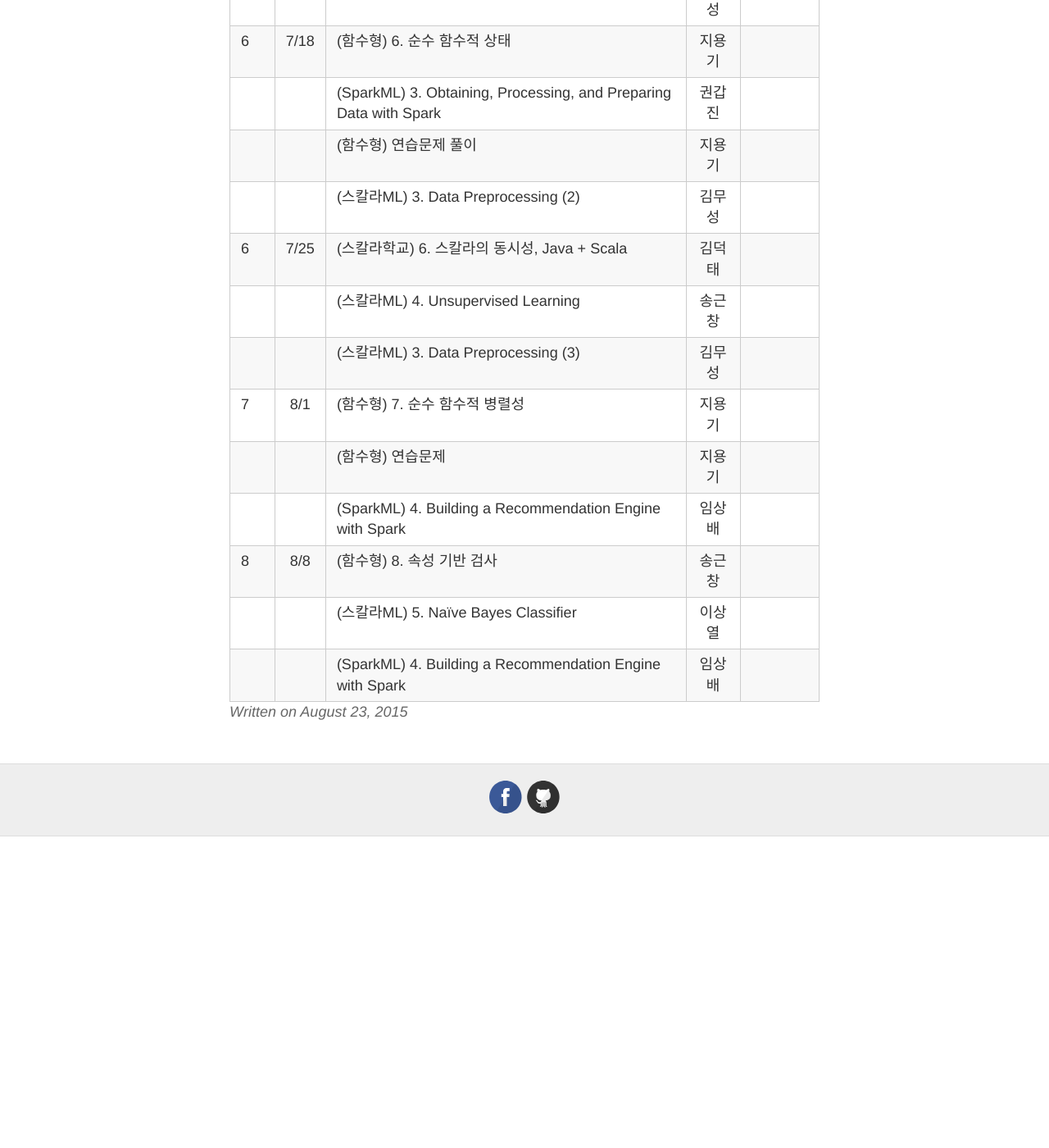
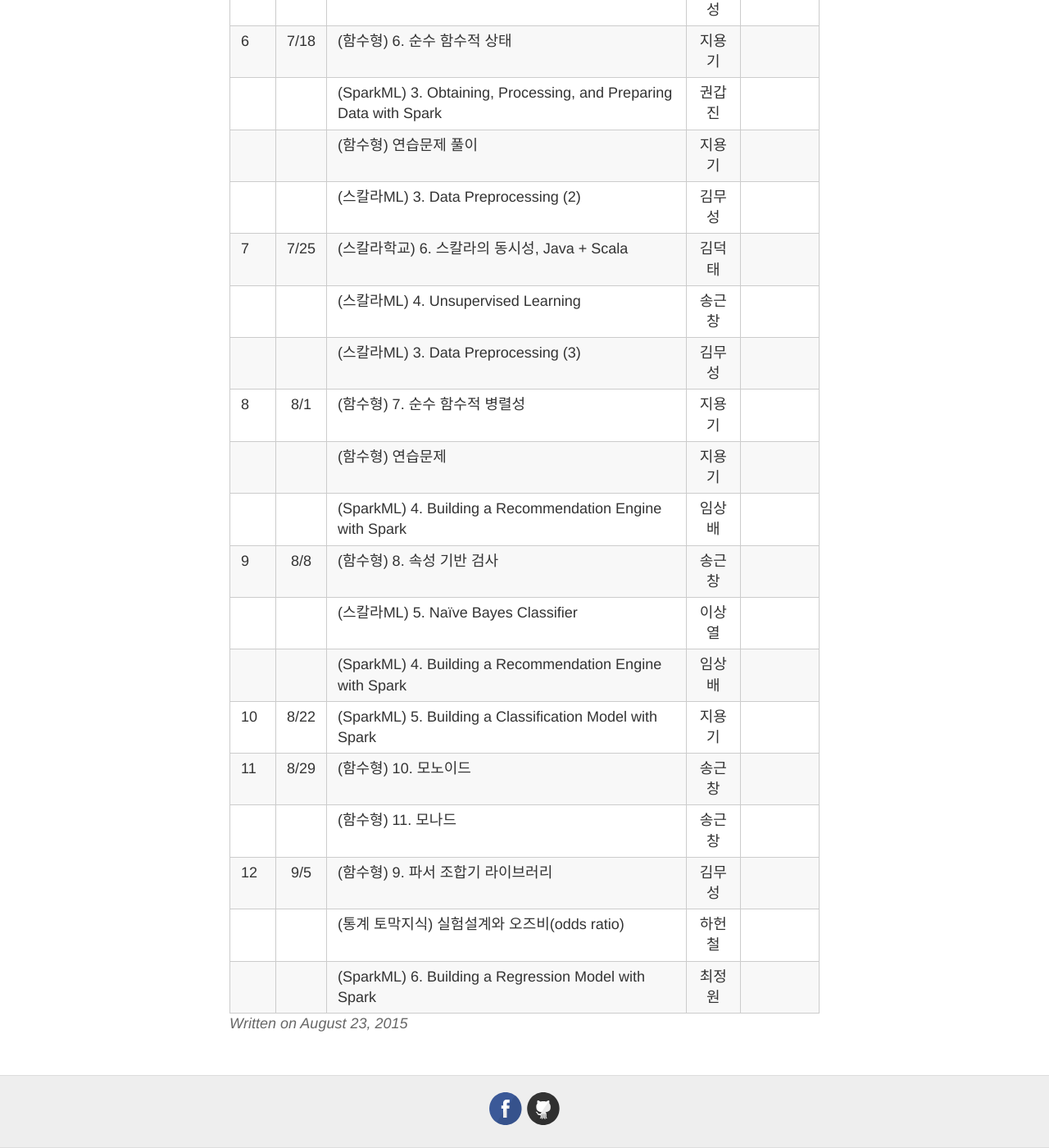
Before and after one commit to sezinie/ScalaML, a Jekyll site: the page built from _posts/2015-8-23-SCHEDULE.md, in a window 1280 px wide and 1400 px high, scrolled down 1666 px. Shown: the whole window at 82% size. Built offline with Jekyll 4.4.1, drawn with Linux system fonts in a browser that asks for light colours; Markdown is read by kramdown in place of the engine named in the settings; before the commit the page ends 2686 px from its top, so only the background shows below that.

Commit message:
Update 2015-8-23-SCHEDULE.md

```diff
--- a/_posts/2015-8-23-SCHEDULE.md
+++ b/_posts/2015-8-23-SCHEDULE.md
@@ -39,12 +39,18 @@ title: 스터디 일정 & 커리큘럼 & 발표자료
 |   |    |(SparkML) 3. Obtaining, Processing, and Preparing Data with Spark |권갑진||
 |   |    |(함수형) 연습문제 풀이 |지용기||
 |   |    |(스칼라ML) 3. Data Preprocessing (2) |김무성||
-| 6 |7/25|(스칼라학교) 6. 스칼라의 동시성, Java + Scala |김덕태| |
+| 7 |7/25|(스칼라학교) 6. 스칼라의 동시성, Java + Scala |김덕태| |
 |   |    |(스칼라ML) 4. Unsupervised Learning |송근창||
 |   |    |(스칼라ML) 3. Data Preprocessing (3) |김무성||
-| 7 |8/1 |(함수형) 7. 순수 함수적 병렬성 |지용기| |
+| 8 |8/1 |(함수형) 7. 순수 함수적 병렬성 |지용기| |
 |   |    |(함수형) 연습문제 |지용기||
 |   |    |(SparkML) 4. Building a Recommendation Engine with Spark |임상배||
-| 8 |8/8 |(함수형) 8. 속성 기반 검사 |송근창| |
+| 9 |8/8 |(함수형) 8. 속성 기반 검사 |송근창| |
 |   |    |(스칼라ML) 5. Naïve Bayes Classifier |이상열||
 |   |    |(SparkML) 4. Building a Recommendation Engine with Spark |임상배||
+| 10|8/22|(SparkML) 5. Building a Classification Model with Spark |지용기| |
+| 11|8/29|(함수형) 10. 모노이드 |송근창| |
+|   |    |(함수형) 11. 모나드  |송근창||
+| 12|9/5 |(함수형) 9. 파서 조합기 라이브러리 |김무성| |
+|   |    |(통계 토막지식) 실험설계와 오즈비(odds ratio) |하헌철||
+|   |    |(SparkML) 6. Building a Regression Model with Spark |최정원||
```
